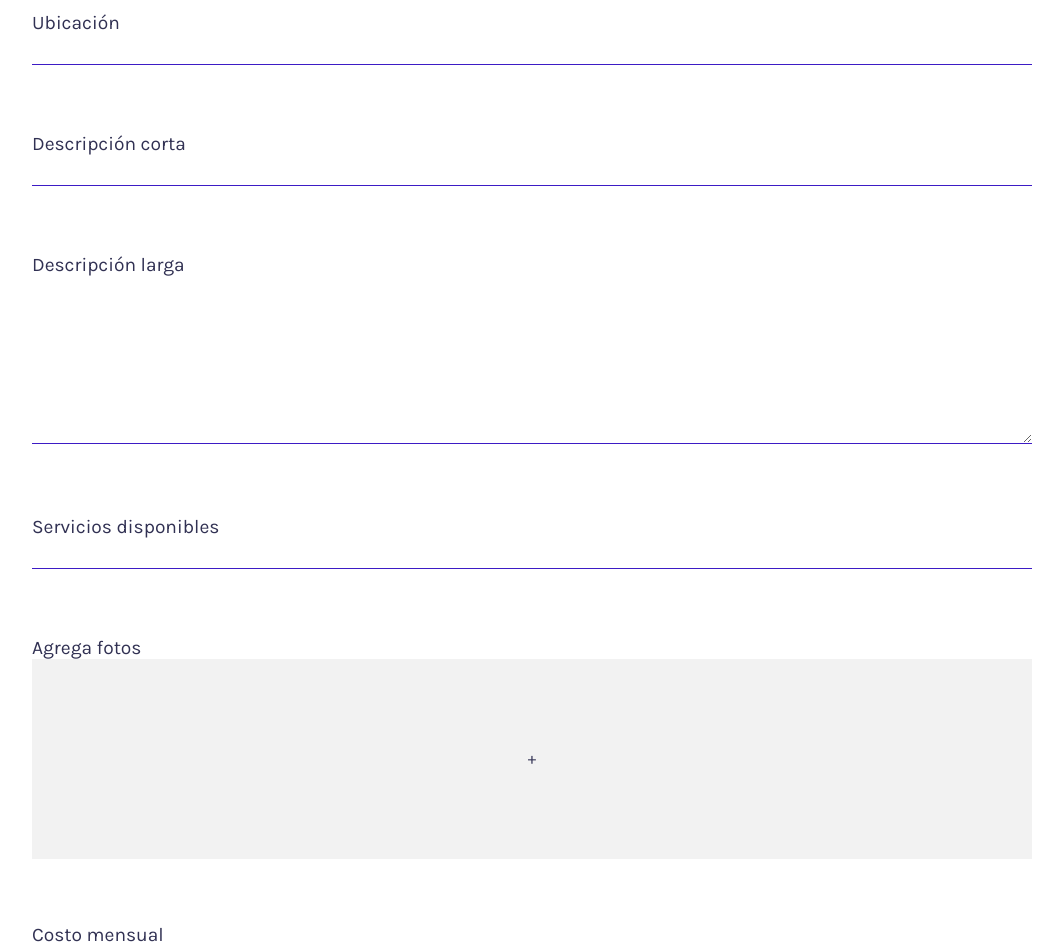
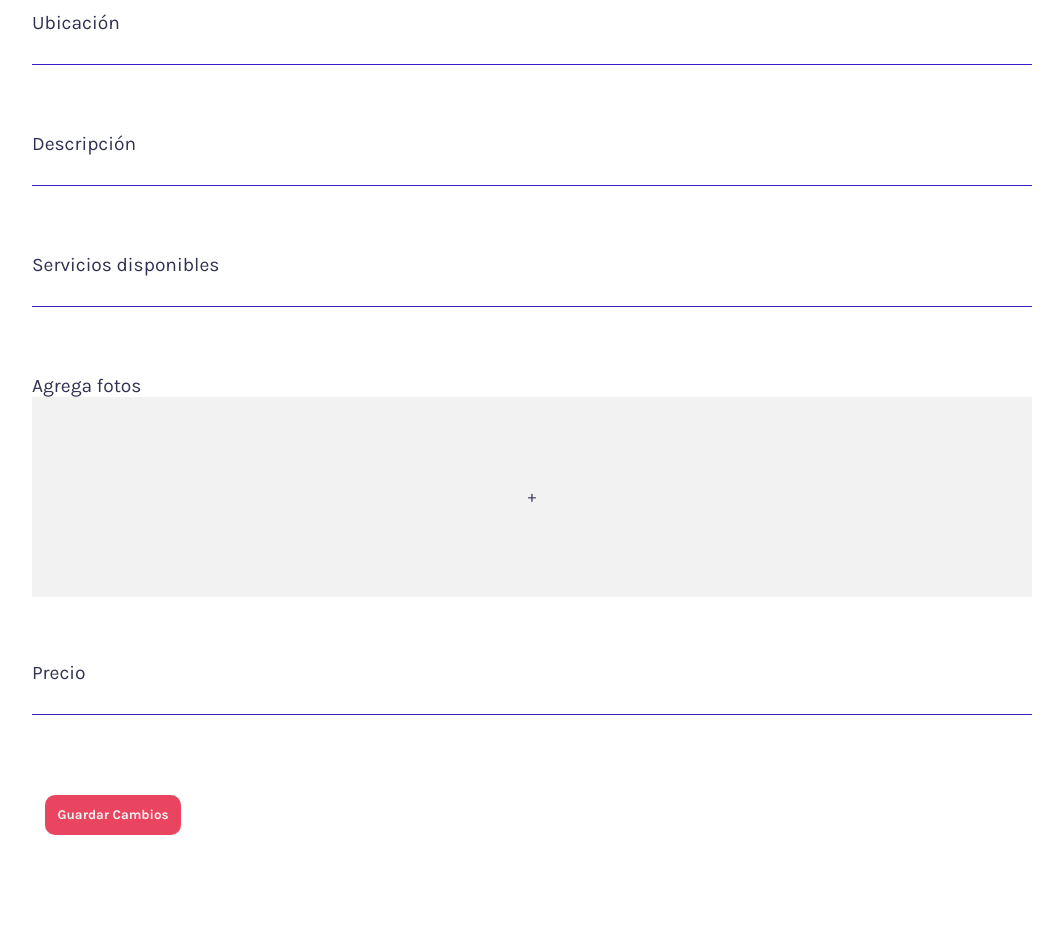
Before and after one commit to Yuliana-Team-Project-PM/Frontend-LetsRoomie, a React app: page /addRoom in a window 1280 px wide. Shown: the part 260-1212 px from the top of the page, without its empty margins (108-1171 px from the left). After the commit the page ends 1148 px from the top, so only its background shows below. Built offline with nearby package versions, Linux system fonts and the light colour scheme.

Commit message:
Input de descripción

```diff
--- a/src/pages/AddRoom.jsx
+++ b/src/pages/AddRoom.jsx
@@ -15,18 +15,15 @@ const AddRoom = () => {
                     <input type="text"/>
                     <label htmlFor="">Ubicación</label>
                     <input type="text"/>
-                    <label htmlFor="">Descripción corta</label>
+                    <label htmlFor="">Descripción</label>
                     <input type="text"/>
-                    <label htmlFor="">Descripción larga</label>
-                    <textarea name="" id="" cols="30" rows="10"></textarea>
                     <label htmlFor="">Servicios disponibles</label>
                     <input type="text"/>
                     <label htmlFor="">Agrega fotos</label>
                     <div className='AddRoom__form--photo'>
                         +
                     </div>
-                    {/* <input type="text"/> */}
-                    <label htmlFor="">Costo mensual</label>
+                    <label htmlFor="">Precio</label>
                     <input type="text"/>
                     <button className='AddRoom__form--button'>Guardar Cambios</button>
                 </form>
```
